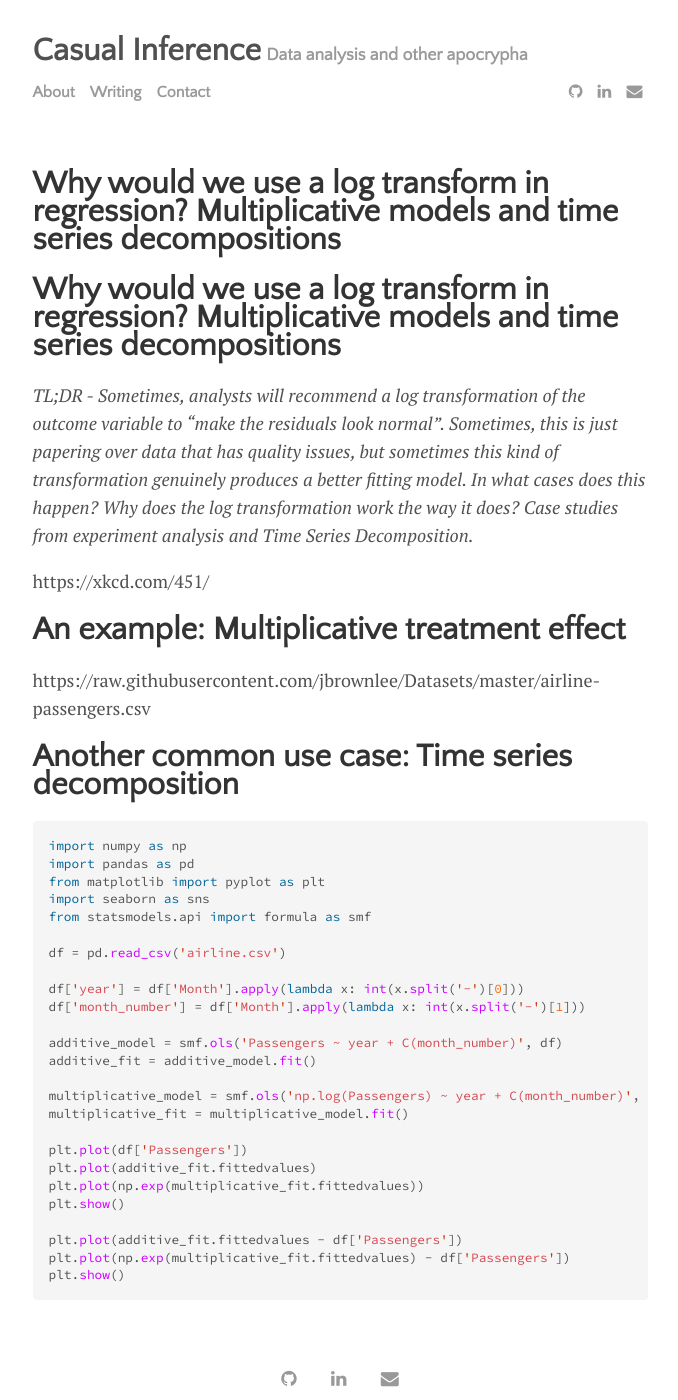
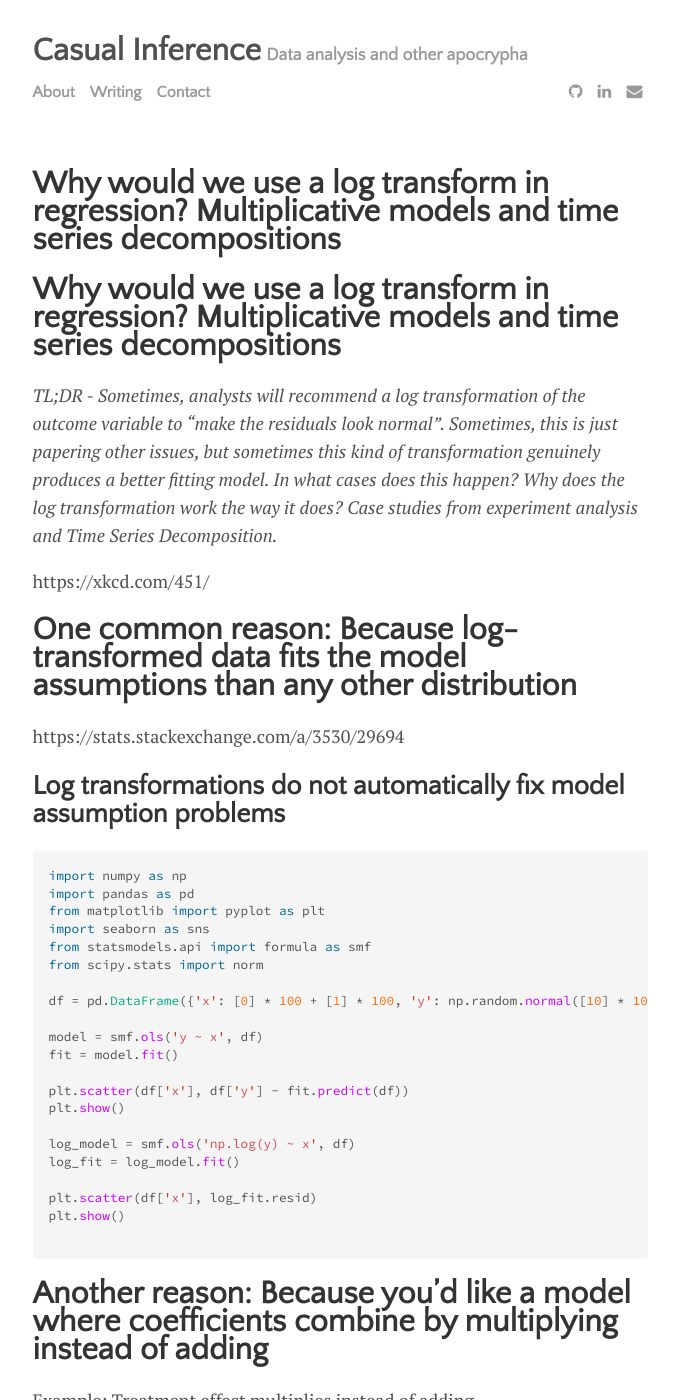
Before and after one commit to lmc2179/lmc2179.github.io, a Jekyll site: the page built from drafts/multiplicative.md, in a window 1280 px wide and 1400 px high. Shown: the whole window, without its empty margins (300-978 px from the left). Built offline with Jekyll 4.4.1, drawn with Linux system fonts in a browser that asks for light colours; our own code applies the rules of GitHub Pages for plain Markdown files; some of the changed text lies outside the part shown.

Commit message:
Update multiplicative.md

````diff
--- a/drafts/multiplicative.md
+++ b/drafts/multiplicative.md
@@ -1,14 +1,46 @@
 # Why would we use a log transform in regression? Multiplicative models and time series decompositions
 
-*TL;DR - Sometimes, analysts will recommend a log transformation of the outcome variable to "make the residuals look normal". Sometimes, this is just papering over data that has quality issues, but sometimes this kind of transformation genuinely produces a better fitting model. In what cases does this happen? Why does the log transformation work the way it does? Case studies from experiment analysis and Time Series Decomposition.*
+*TL;DR - Sometimes, analysts will recommend a log transformation of the outcome variable to "make the residuals look normal". Sometimes, this is just papering other issues, but sometimes this kind of transformation genuinely produces a better fitting model. In what cases does this happen? Why does the log transformation work the way it does? Case studies from experiment analysis and Time Series Decomposition.*
 
 https://xkcd.com/451/
 
-# An example: Multiplicative treatment effect
+# One common reason: Because log-transformed data fits the model assumptions than any other distribution
+
+https://stats.stackexchange.com/a/3530/29694
+
+## Log transformations do not automatically fix model assumption problems
+
+```python
+import numpy as np
+import pandas as pd
+from matplotlib import pyplot as plt
+import seaborn as sns
+from statsmodels.api import formula as smf
+from scipy.stats import norm
+
+df = pd.DataFrame({'x': [0] * 100 + [1] * 100, 'y': np.random.normal([10] * 100 + [20] * 100, [2]*100 + [1]*100)})
+
+model = smf.ols('y ~ x', df)
+fit = model.fit()
+
+plt.scatter(df['x'], df['y'] - fit.predict(df))
+plt.show()
+
+log_model = smf.ols('np.log(y) ~ x', df)
+log_fit = log_model.fit()
+
+plt.scatter(df['x'], log_fit.resid)
+plt.show()
+
+```
+
+# Another reason: Because you'd like a model where coefficients combine by multiplying instead of adding
+
+Example: Treatment effect multiplies instead of adding
+
+# A common use case: Multiplicative time series decomposition
 
 https://raw.githubusercontent.com/jbrownlee/Datasets/master/airline-passengers.csv
-
-# Another common use case: Time series decomposition
 
 ```python
 import numpy as np
````
